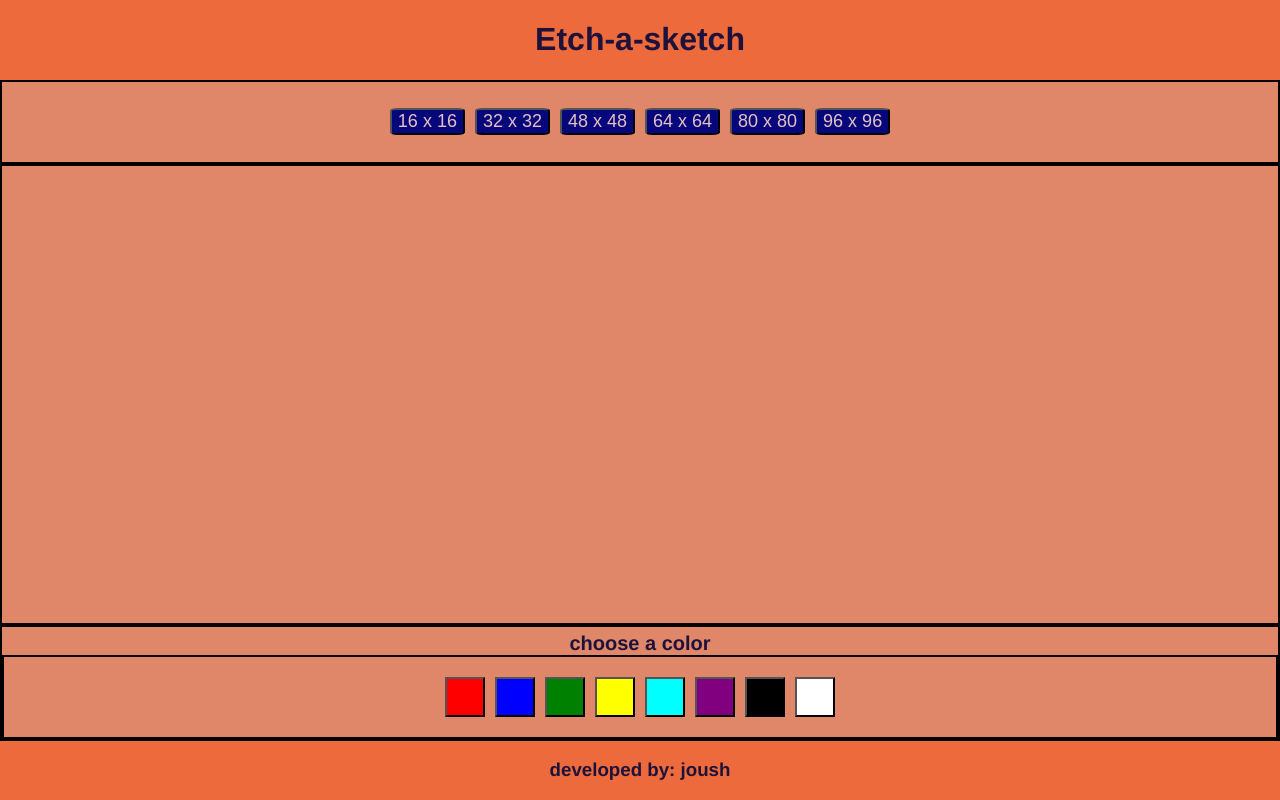
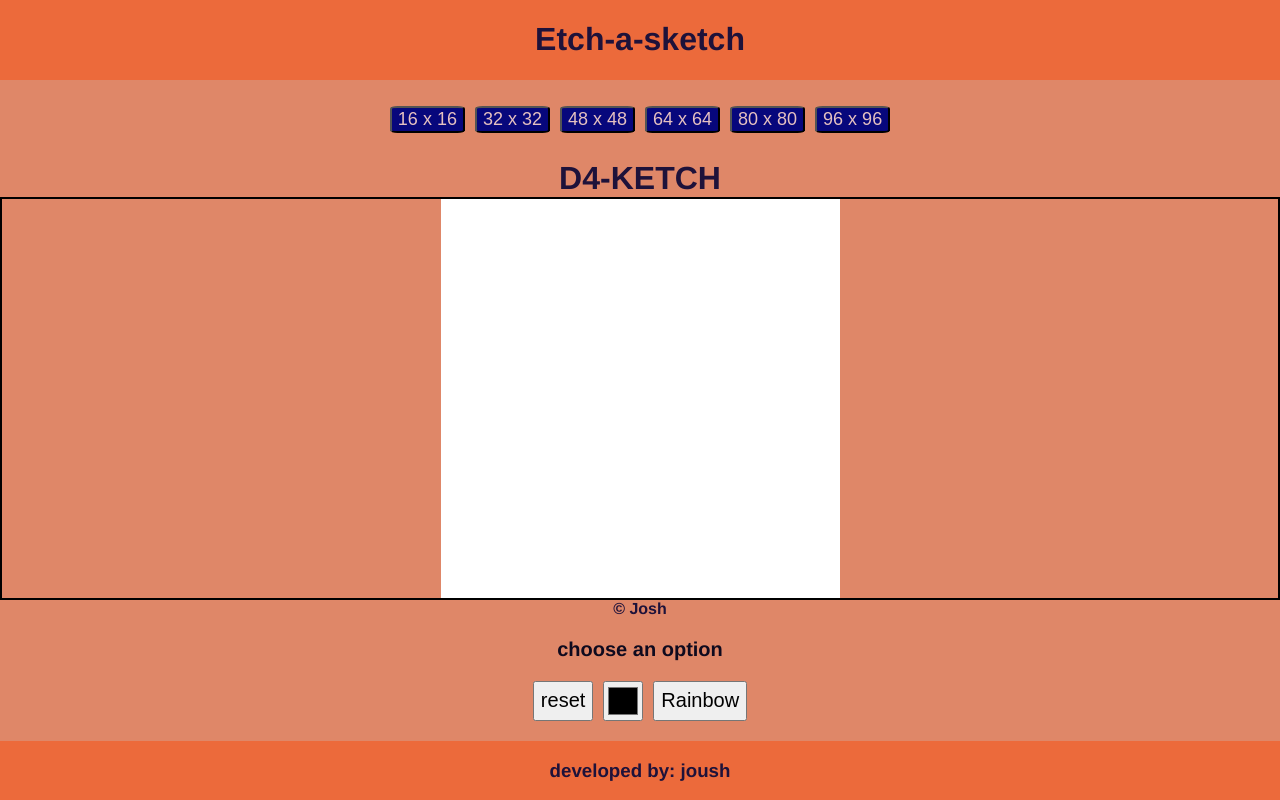
Before and after one commit to D4-CTM/etch-a-sketch, a plain HTML site: page index.html in a window 1280 px wide. Drawn offline with Linux system fonts and the light colour scheme.

Commit message:
you can paint, indeed

```diff
--- a/index.html
+++ b/index.html
@@ -6,20 +6,25 @@
     <title>Document</title>
     <link rel="stylesheet" href="./style.css">
 </head>
-<body>
+<body id="body">
     <header>
         <h1>Etch-a-sketch</h1>
     </header>
     <main>
-        <div id="dimensions">
+        <div id="dimensions"></div>
+            <div id="drawingBoard">
+                <h1>D4-KETCH</h1>
+                <div id="sketchMatrix">
 
-        </div>
-        <div id="etch-a-sketch">
-        </div>
+                </div>
+                <h4>© Josh</h4>
+            </div>
         <div id="colorChooser">
-            <h4>choose a color</h4>
+            <h4>choose an option</h4>
             <div id = "colors">
-
+                <button id="resetBTN">reset</button>
+                <input type="color" id="colorPalette">
+                <button id="randomBTN">Rainbow</button>
             </div>
         </div>
     </main>
--- a/scipt.js
+++ b/scipt.js
@@ -1,11 +1,21 @@
-const PIXEL_HEIGHT = "10px";
-const PIXEL_WIDTH = "10px";
+const sketchMatrixDiv = document.querySelector("#sketchMatrix");
+const colorPalette = document.getElementById("colorPalette");
+const dimensionsDiv = document.querySelector("#dimensions");
+const resetBTN = document.querySelector("#resetBTN");
+const randomBTN = document.querySelector("#randomBTN");
+const colorsDiv = document.querySelector("#colors");
+let randomOn = false;
+let dimensions;
 
-const dimensionsDiv = document.querySelector("#dimensions");
-const colorsDiv = document.querySelector("#colors");
-const colorOption = ["red", "blue", "green", "yellow", "cyan", "purple", "black", "white"];
-let sketchMatrix = [];
-let colorChoose;
+randomBTN.addEventListener("click", () => {
+    randomOn = !randomOn;
+
+    alert("Rainbow mode has been: " + (randomOn ? "activated" : "deactivated"));
+})
+
+resetBTN.addEventListener("click", () => {
+    setDimension(dimensions);
+});
 
 //We create the buttons to set the size of the sketch-box
 function setSizeButtons(dimensions) {
@@ -22,34 +32,50 @@ function setSizeButtons(dimensions) {
 }
 setSizeButtons(16);
 
-//Setter of the buttons that the user can choose to use on the sketch
-function setColorBoxes(index) {
-    if (index >= colorOption.length) return ;
+//setter for the sketches dimension
+function setDimension(_dimensions) {
+    dimensions = _dimensions;
+    clearSketchMatrixDiv();
+    const size = sketchMatrixDiv.clientHeight/dimensions;
+    const sketchMatrix = [];
+    for (row = 0; row < dimensions; row++) {
+        sketchMatrix[row] = document.createElement("div");
+        for (col = 0; col < dimensions; col++) {
+            const tile = document.createElement("div");
+            tile.setAttribute("class", "tile");
+            tile.style.backgroundColor = "white"
+            tile.style.height = size + "px";
+            tile.style.width = size + "px";
 
-    const button = document.createElement("button");
-    button.style.backgroundColor = colorOption[index];
+            tile.addEventListener("mouseenter", () => {
+                if (randomOn) {
+                    tile.style.backgroundColor = `rgb(${getRandomColor()}, ${getRandomColor()}, ${getRandomColor()})`;
+                } else colorSelected(tile);
+            });
 
-    button.addEventListener("click", () => {
-        colorChoose = button.style.backgroundColor;
-    });
-
-    colorsDiv.appendChild(button);
-
-    setColorBoxes(index + 1);
-}
-setColorBoxes(0);
-
-//setter for the sketches dimension
-function setDimension(dimensions) {
-    sketchMatrix = [];
-    for (row = 0; row < dimensions; row++) {
-        sketchMatrix[row] = [];
-        for (col = 0; col < dimensions; col++) {
-            sketchMatrix[row][col] = document.createElement("div");
-
-
+            sketchMatrix[row].appendChild(tile)
         }
-
+        sketchMatrixDiv.appendChild(sketchMatrix[row]);
     }
 }
-setDimension(16);
+setDimension(8);
+
+function getRandomColor() {
+    return 1 + Math.floor(Math.random() * 100)%255;
+}
+
+function colorSelected(tile) {
+    colorChosen = colorPalette.value;
+
+    if (tile.style.background == colorChosen) {
+        tile.style.background = "white";
+    } else {
+        tile.style.background = colorChosen;
+    }
+}
+
+function clearSketchMatrixDiv() {
+    while (sketchMatrixDiv.firstChild) {
+        sketchMatrixDiv.removeChild(sketchMatrixDiv.firstChild);
+    }
+}
--- a/style.css
+++ b/style.css
@@ -1,4 +1,4 @@
-body {
+#body {
     font-family: 'Franklin Gothic Medium', 'Arial Narrow', Arial, sans-serif;
     margin: 0;
     padding: 0;
@@ -13,6 +13,7 @@ header,
 footer {
     text-align: center;
     background-color: rgb(236, 106, 59);
+    flex: 0 1 auto;
 }
 
 main {
@@ -21,18 +22,15 @@ main {
     flex: 1 0 auto;
 }
 
-main div {
-    border: 2px solid black;
-}
-
 #colorChooser {
     text-align: center;
     font-size: 20px;
 }
 
 #colorChooser h4{
+    color: rgb(15, 10, 30);
+    margin-bottom: 0px;
     margin-top: 5px;
-    margin-bottom: 0px;
 }
 
 #dimensions,
@@ -54,11 +52,53 @@ main div {
     font-size: 18px;
 }
 
-#colors button {
+#colors input {
     width: 40px;
     height: 40px;
 }
 
-#etch-a-sketch {
+#colors button {
+    height: 40px;
+    font-size: 20px;
+}
+
+#case {
+    background-color: brown;
+    border-radius: 5%;
+    overflow: hidden;
+    flex: auto;
+    display: flex;
+
+}
+
+#case button {
+    border-radius: 100%;
+    margin: 15px;
+    height: 6vh;
+    width: 6vh;
+}
+
+#drawingBoard {
+    display: flex;
+    flex-direction: column;
+
     flex: auto;
 }
+
+#drawingBoard h1,
+#drawingBoard h4 {
+    text-align: center;
+    margin: 0px;
+}
+
+#drawingBoard h4 {
+    margin-bottom: 15px;
+}
+
+#sketchMatrix {
+    border: 2px solid black;
+    overflow: auto;
+    justify-content: center;
+    display: flex;
+    flex: auto;
+}
```
